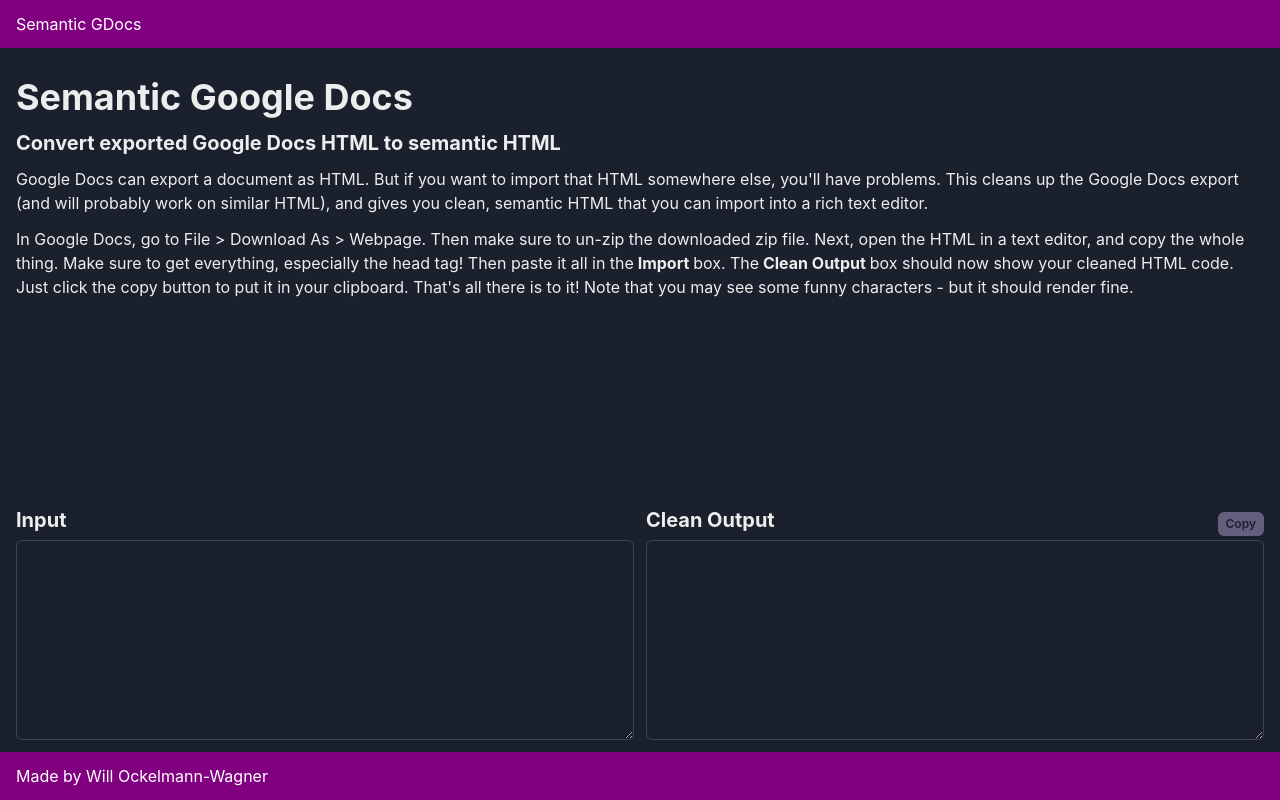
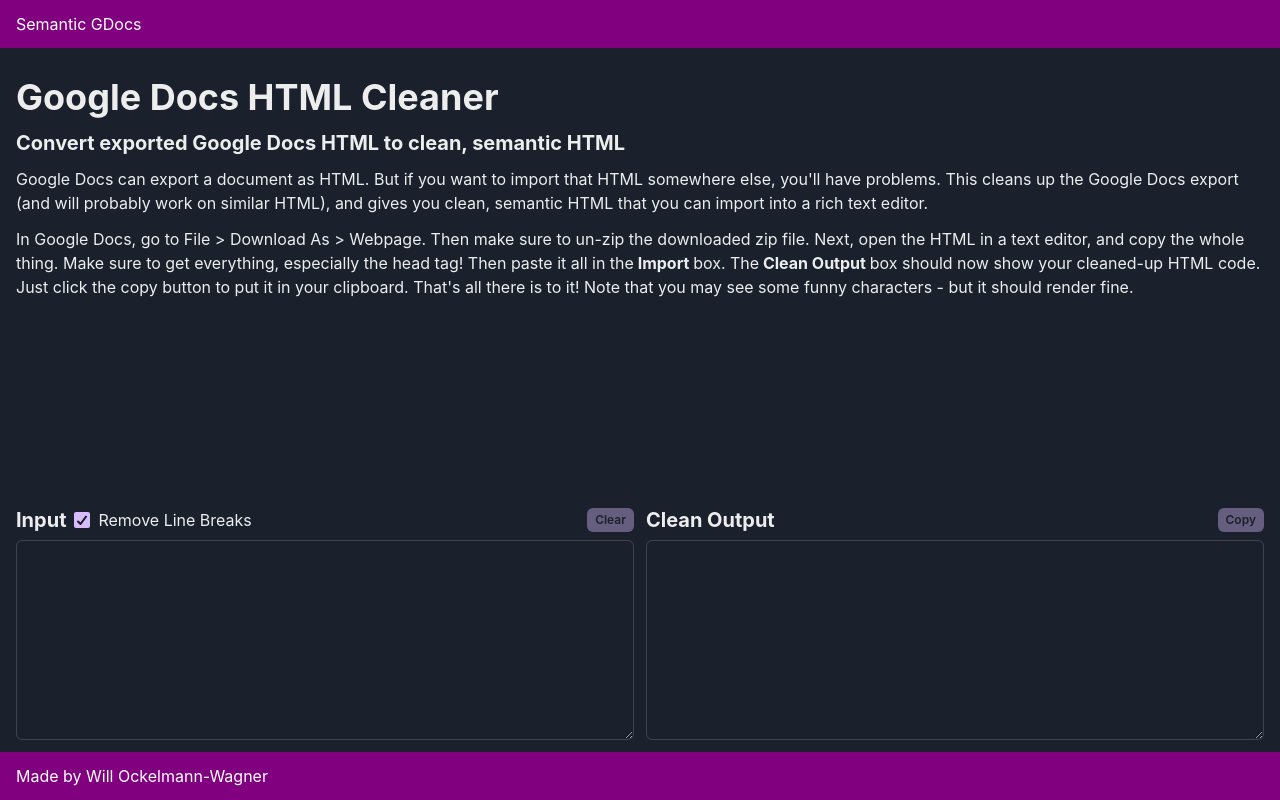
Before and after one commit to whenther/semantic-gdocs, a React (Create React App) app: page / in a window 1280 px wide. Built offline with nearby package versions, Linux system fonts and the light colour scheme.

Commit message:
format html and strip linebreaks

```diff
--- a/package.json
+++ b/package.json
@@ -26,11 +26,13 @@
     "@testing-library/user-event": "^12.1.10",
     "@types/jest": "^26.0.15",
     "@types/jquery": "^3.5.5",
+    "@types/js-beautify": "^1.13.1",
     "@types/node": "^12.0.0",
     "@types/react": "^17.0.0",
     "@types/react-dom": "^17.0.0",
     "framer-motion": "^3.7.0",
     "jquery": "^3.5.1",
+    "js-beautify": "^1.13.5",
     "react": "^17.0.1",
     "react-dom": "^17.0.1",
     "react-dropzone": "^11.3.1",
--- a/src/Docs.tsx
+++ b/src/Docs.tsx
@@ -5,10 +5,11 @@
   return (
     <Box>
       <Heading as="h1" size="xl" pt={4} pb={3}>
-        Semantic Google Docs
+        Google Docs HTML Cleaner
       </Heading>
+
       <Heading as="h5" size="md" pb={3}>
-        Convert exported Google Docs HTML to semantic HTML
+        Convert exported Google Docs HTML to clean, semantic HTML
       </Heading>
 
       <Text pb={3}>
@@ -25,10 +26,10 @@
         especially the head tag! Then paste it all in the
         <Text as="strong"> Import </Text>
         box. The
-        <Text as="strong"> Clean Output </Text> box should now show your cleaned
-        HTML code. Just click the copy button to put it in your clipboard.
-        That's all there is to it! Note that you may see some funny characters -
-        but it should render fine.
+        <Text as="strong"> Clean Output </Text> box should now show your
+        cleaned-up HTML code. Just click the copy button to put it in your
+        clipboard. That's all there is to it! Note that you may see some funny
+        characters - but it should render fine.
       </Text>
     </Box>
   );
--- a/src/Inputs.tsx
+++ b/src/Inputs.tsx
@@ -15,6 +15,10 @@
   Flex,
   Button,
   useToast,
+  ButtonProps,
+  Checkbox,
+  HStack,
+  Tooltip,
 } from "@chakra-ui/react";
 
 import { processInput } from "./lib/semantic-gdocs";
@@ -22,12 +26,13 @@
 export const Inputs: React.FC = () => {
   const [input, setInput] = useState("");
   const [output, setOutput] = useState("");
+  const [removeLineBreaks, setRemoveLineBreaks] = useState(true);
   const outputRef = useRef<HTMLTextAreaElement>(null);
   const toast = useToast();
 
   useEffect(() => {
-    processInput(input).then(setOutput);
-  }, [input]);
+    processInput(input, !removeLineBreaks).then(setOutput);
+  }, [input, removeLineBreaks]);
 
   const handleChange: ChangeEventHandler<HTMLTextAreaElement> = (event) => {
     if (event.target.name === "input") {
@@ -35,6 +40,12 @@
     } else {
       setOutput(event.target.value);
     }
+  };
+
+  const handleRemoveLineBreaks: ChangeEventHandler<HTMLInputElement> = (
+    event
+  ) => {
+    setRemoveLineBreaks(event.target.checked);
   };
 
   const handleCopy = () => {
@@ -52,23 +63,41 @@
     <>
       <Grid as="section" templateColumns="repeat(2, 1fr)" gap={3}>
         <Box>
-          <InputHeading>Input</InputHeading>
+          <Flex justify="space-between" align="center" pb={2}>
+            <HStack>
+              <InputHeading>Input</InputHeading>
+
+              <Tooltip
+                label="If checked, remove any extra line breaks between paragraphs."
+                hasArrow
+                placement="top-start"
+              >
+                <span tabIndex={0}>
+                  <Checkbox
+                    colorScheme="purple"
+                    isChecked={removeLineBreaks}
+                    onChange={handleRemoveLineBreaks}
+                  >
+                    Remove Line Breaks
+                  </Checkbox>
+                </span>
+              </Tooltip>
+            </HStack>
+
+            <SmallButton disabled={!input} onClick={() => setInput("")}>
+              Clear
+            </SmallButton>
+          </Flex>
 
           <InputTextArea value={input} name="input" onChange={handleChange} />
         </Box>
 
         <Box>
-          <Flex justify="space-between" align="center">
+          <Flex justify="space-between" align="center" pb={2}>
             <InputHeading>Clean Output</InputHeading>
-            <Button
-              disabled={!output}
-              colorScheme="purple"
-              size="xs"
-              name="output"
-              onClick={handleCopy}
-            >
+            <SmallButton disabled={!output} onClick={handleCopy}>
               Copy
-            </Button>
+            </SmallButton>
           </Flex>
 
           <InputTextArea
@@ -83,7 +112,7 @@
 };
 
 const InputHeading: React.FC<HeadingProps> = (props) => {
-  return <Heading as="h2" size="md" pb={2} {...props}></Heading>;
+  return <Heading as="h2" size="md" {...props}></Heading>;
 };
 
 const InputTextArea = forwardRef<HTMLTextAreaElement, TextareaProps>(
@@ -100,6 +129,10 @@
   }
 );
 
+const SmallButton: React.FC<ButtonProps> = (props) => {
+  return <Button colorScheme="purple" size="xs" name="output" {...props} />;
+};
+
 const copyElement = (textarea: HTMLTextAreaElement | null) => {
   if (!textarea) return;
 
--- a/src/lib/semantic-gdocs.ts
+++ b/src/lib/semantic-gdocs.ts
@@ -1,7 +1,12 @@
 import $ from "jquery";
+import { html_beautify } from "js-beautify";
 
 const STYLE_REGEX = /<style[^>]*>.*<\/style>/g;
 const $BODY = $("body");
+
+const EMPTY_P_REGEX = new RegExp("<p></p>", "g");
+const EMPTY_DIV_REGEX = new RegExp("<div></div>", "g");
+const BR_REGEX = new RegExp("<br/?>", "g");
 
 let inputText: string;
 let $inputZone: JQuery = $("#input-zone");
@@ -83,14 +88,29 @@
   });
 };
 
-const setOutputText = () => {
-  return (
-    $input
-      .html()
-      // remove the spans, since they should all be replaced by semantic tags
-      .replace(/<span[^>]*>/g, "")
-      .replace(/<\/span>/g, "")
-  );
+const getOutputText = (withLineBreaks: boolean): string => {
+  let output = $input
+    .html()
+    // remove the spans, since they should all be replaced by semantic tags
+    .replace(/<span[^>]*>/g, "")
+    .replace(/<\/span>/g, "");
+
+  if (!withLineBreaks) {
+    output = removeLineBreaks(output);
+  }
+
+  return cleanHtmlOutput(output);
+};
+
+const removeLineBreaks = (output: string): string => {
+  return output
+    .replace(EMPTY_P_REGEX, "")
+    .replace(EMPTY_DIV_REGEX, "")
+    .replace(BR_REGEX, "");
+};
+
+const cleanHtmlOutput = (output: string) => {
+  return html_beautify(output);
 };
 
 const cleanUpStyles = () => {
@@ -107,7 +127,10 @@
 };
 
 /** Process and clean incoming HTML. */
-export const processInput = (input: string): Promise<string> => {
+export const processInput = (
+  input: string,
+  withLineBreaks: boolean
+): Promise<string> => {
   inputText = input;
 
   if (!inputText) {
@@ -121,7 +144,7 @@
   return new Promise((resolve) => {
     setTimeout(() => {
       makeElementsSemantic();
-      const output = setOutputText();
+      const output = getOutputText(withLineBreaks);
       cleanUpStyles();
       reset();
 
```
Also changed, not shown: 1 other file (tests, documents, lock files or other folders).
